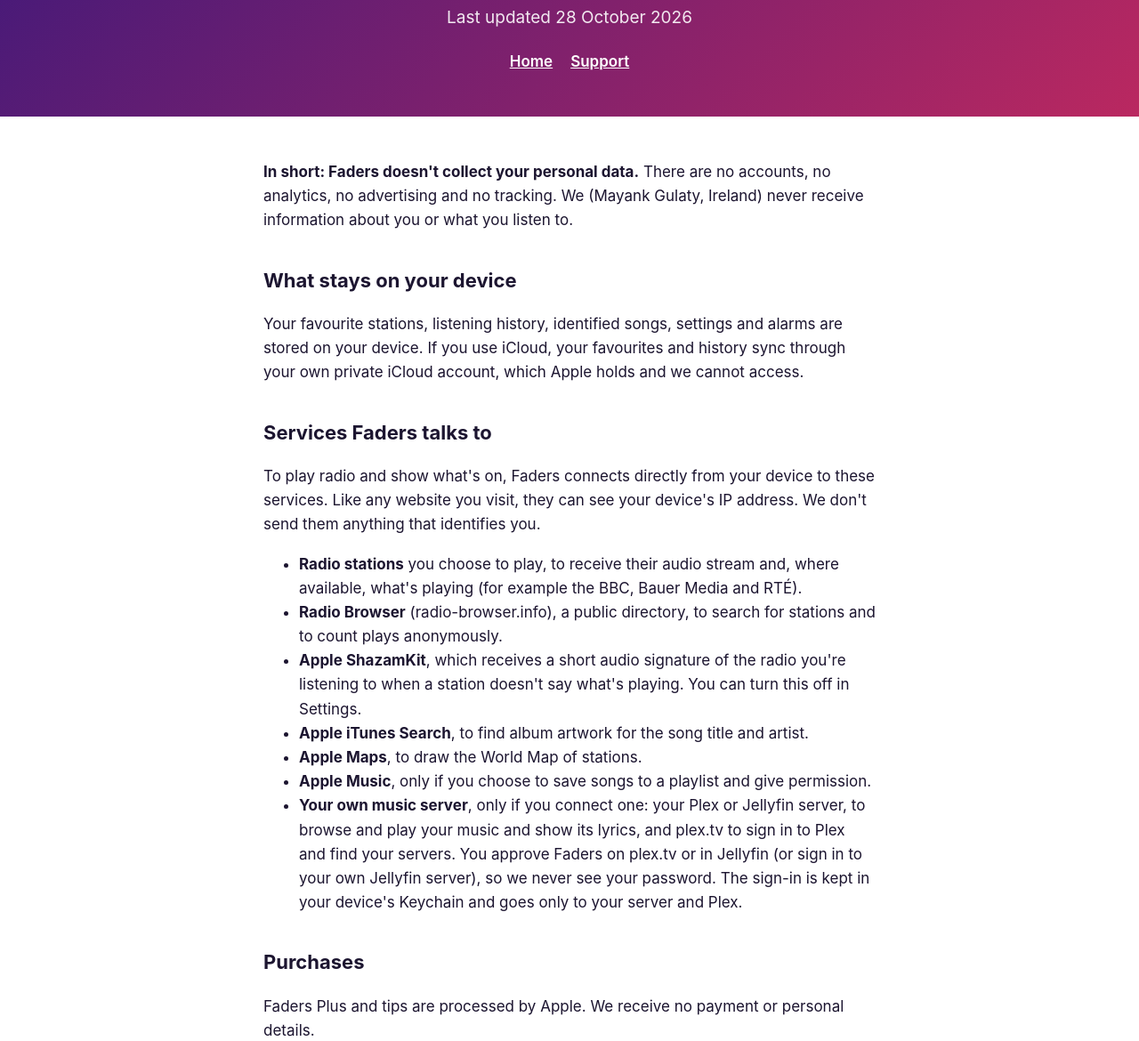
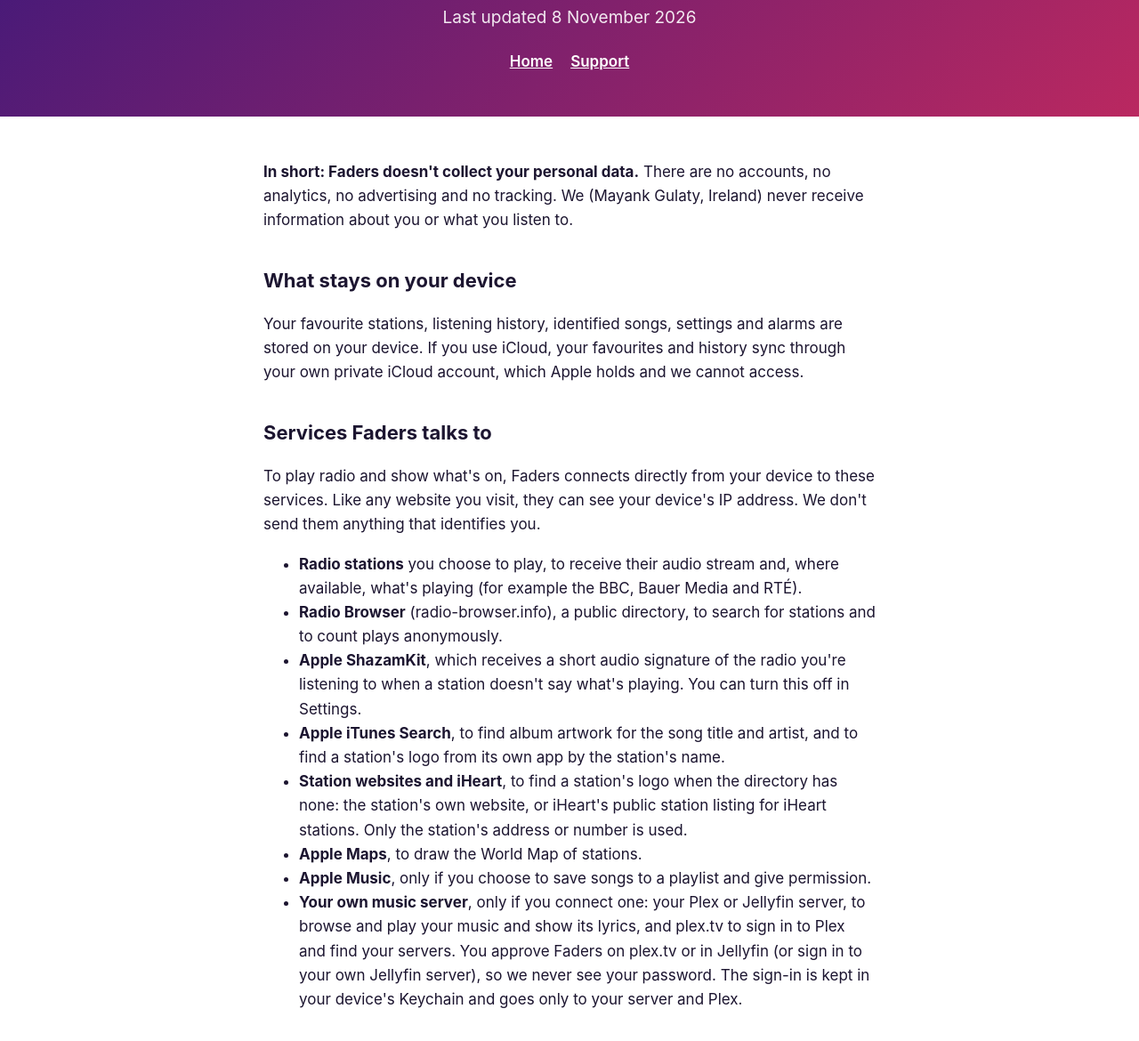
Before and after one commit to mayankgulaty/faders-app, a plain HTML site: page privacy.html in a window 1280 px wide. Shown: the part 129-1299 px from the top of the page at 89% size. Drawn offline with Linux system fonts and the light colour scheme.

Commit message:
Privacy: list where station logos come from

```diff
--- a/privacy.html
+++ b/privacy.html
@@ -1,5 +1,5 @@
 <!doctype html><html lang="en"><head><meta charset="utf-8"><meta name="viewport" content="width=device-width,initial-scale=1"><title>Faders Privacy Policy</title><link rel="stylesheet" href="style.css"></head><body>
-<header><h1>Privacy Policy</h1><p>Last updated 28 October 2026</p><nav><a href="index.html">Home</a><a href="support.html">Support</a></nav></header>
+<header><h1>Privacy Policy</h1><p>Last updated 8 November 2026</p><nav><a href="index.html">Home</a><a href="support.html">Support</a></nav></header>
 <main>
 <p><strong>In short: Faders doesn't collect your personal data.</strong> There are no accounts, no analytics, no advertising and no tracking. We (Mayank Gulaty, Ireland) never receive information about you or what you listen to.</p>
 <h2>What stays on your device</h2>
@@ -10,7 +10,8 @@
 <li><strong>Radio stations</strong> you choose to play, to receive their audio stream and, where available, what's playing (for example the BBC, Bauer Media and RTÉ).</li>
 <li><strong>Radio Browser</strong> (radio-browser.info), a public directory, to search for stations and to count plays anonymously.</li>
 <li><strong>Apple ShazamKit</strong>, which receives a short audio signature of the radio you're listening to when a station doesn't say what's playing. You can turn this off in Settings.</li>
-<li><strong>Apple iTunes Search</strong>, to find album artwork for the song title and artist.</li>
+<li><strong>Apple iTunes Search</strong>, to find album artwork for the song title and artist, and to find a station's logo from its own app by the station's name.</li>
+<li><strong>Station websites and iHeart</strong>, to find a station's logo when the directory has none: the station's own website, or iHeart's public station listing for iHeart stations. Only the station's address or number is used.</li>
 <li><strong>Apple Maps</strong>, to draw the World Map of stations.</li>
 <li><strong>Apple Music</strong>, only if you choose to save songs to a playlist and give permission.</li>
 <li><strong>Your own music server</strong>, only if you connect one: your Plex or Jellyfin server, to browse and play your music and show its lyrics, and plex.tv to sign in to Plex and find your servers. You approve Faders on plex.tv or in Jellyfin (or sign in to your own Jellyfin server), so we never see your password. The sign-in is kept in your device's Keychain and goes only to your server and Plex.</li>
```
